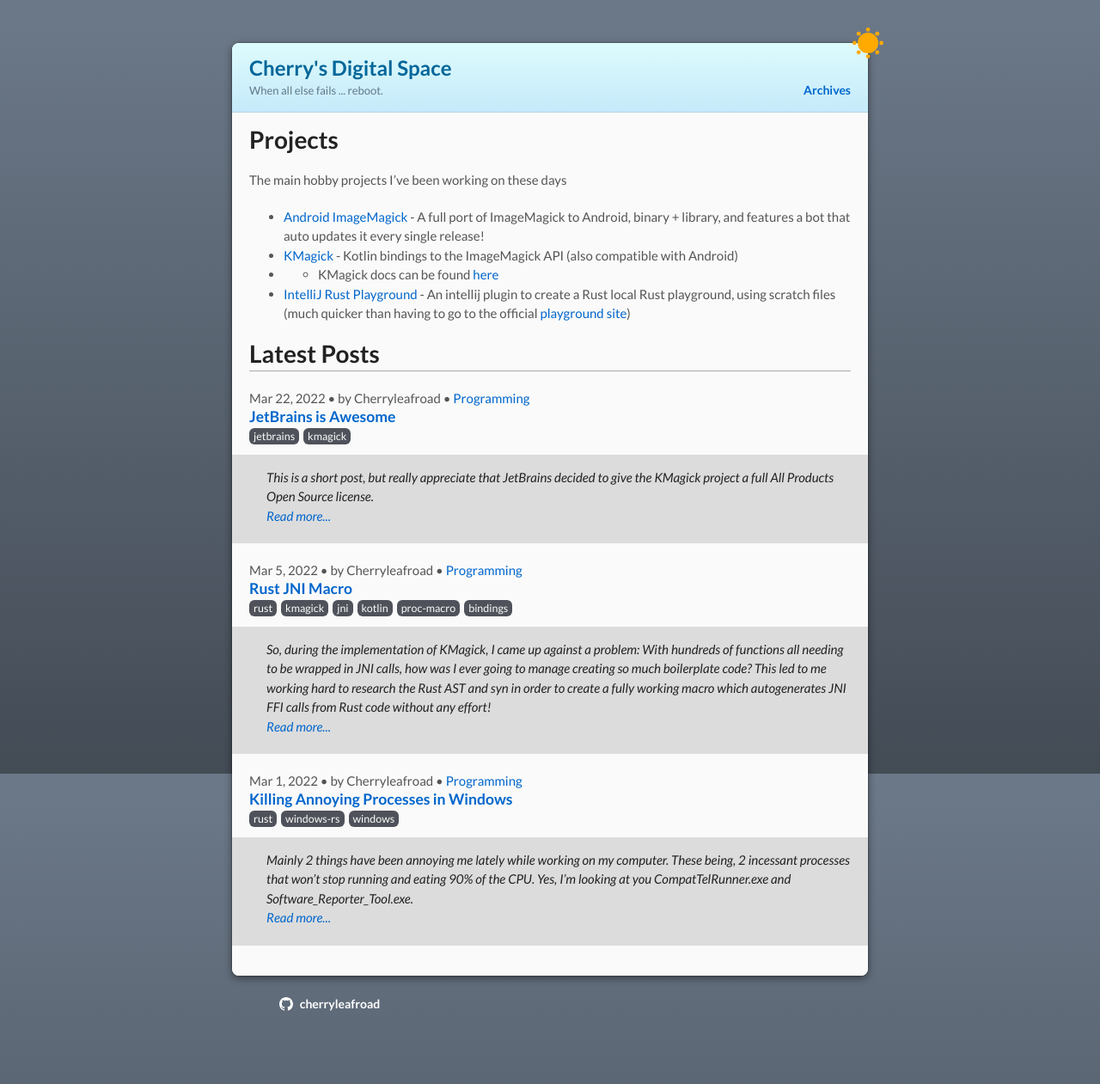
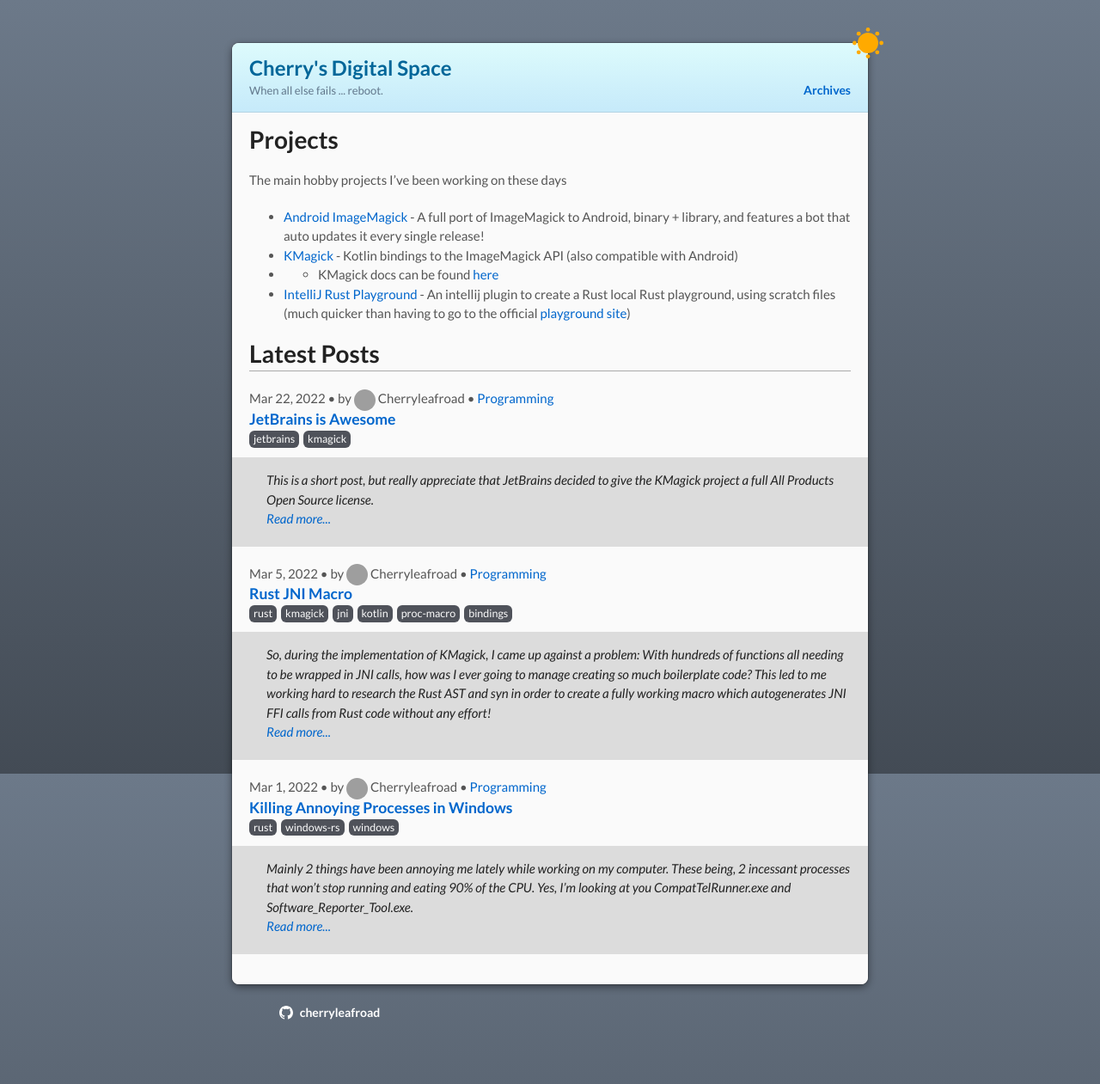
Before and after one commit to MolotovCherry/molotovcherry.github.io, a Jekyll site: the page built from index.md, in a window 1280 px wide. Shown: the whole page at 86% size. Built offline with Jekyll 4.4.1, drawn with Linux system fonts in a browser that asks for light colours; our own code applies the rules of GitHub Pages for plain Markdown files; grey boxes are pictures that could not be loaded.

Commit message:
Github avatars

```diff
--- a/_config.yml
+++ b/_config.yml
@@ -63,6 +63,8 @@
 plugins:
   - jekyll-feed
   - jekyll-sitemap
+  - jemoji
+  - jekyll-avatar
 
 titles_from_headings:
   strip_title: true
--- a/_layouts/category-page.html
+++ b/_layouts/category-page.html
@@ -12,7 +12,7 @@
 			<span class="post-meta tag-post">{{ post.date | date: date_format }}</span>
 			{% assign author = page.author | default: site.author %}
 			{%- if author -%}
-				<span itemprop="author" itemscope itemtype="http://schema.org/Person"><span class="p-author h-card" itemprop="name"> • by {{ author }}</span></span>
+			&nbsp;• by <div class="avatar-container">{% avatar {{ author }} size=100 %}</div> <span itemprop="author" itemscope itemtype="http://schema.org/Person"><span class="p-author h-card" itemprop="name">{{ author }}</span></span>
 			{%- endif -%}
 			<h3 class="tag-post">
 				<a class="post-link" href="{{ post.url | relative_url }}">
--- a/_layouts/home.html
+++ b/_layouts/home.html
@@ -28,10 +28,10 @@
         <span class="post-meta">{{ post.date | date: date_format }}</span>
         {% assign author = page.author | default: site.author %}
         {%- if author -%}
-          <span itemprop="author" itemscope itemtype="http://schema.org/Person"><span class="p-author h-card" itemprop="name"> • by {{ author }}</span></span>
+           &nbsp;• by <div class="avatar-container">{% avatar {{ author }} size=100 %}</div> <span itemprop="author" itemscope itemtype="http://schema.org/Person"><span class="p-author h-card" itemprop="name">{{ author }}</span></span>
         {%- endif -%}
         {% if post.category %}
-          <span> • <a href="/category/{{ post.category | slugify }}">{{ post.category }}</a></span>
+          &nbsp;• <a href="/category/{{ post.category | slugify }}">{{ post.category }}</a>
         {% endif %}
         <h3>
           <a class="post-link" href="{{ post.url | relative_url }}">
--- a/_layouts/post.html
+++ b/_layouts/post.html
@@ -12,7 +12,7 @@
       </time>
       {% assign author = page.author | default: site.author %}
       {%- if author -%}
-        • by <span itemprop="author" itemscope itemtype="http://schema.org/Person"><span class="p-author h-card" itemprop="name">{{ author }}</span></span>
+        • by <div class="avatar-container">{% avatar {{ author }} size=100 %}</div> <span itemprop="author" itemscope itemtype="http://schema.org/Person"><span class="p-author h-card" itemprop="name">{{ author }}</span></span>
       {%- endif -%}
       {% if page.category %}
         • <span><a href="/category/{{ page.category | slugify }}">{{ page.category }}</a></span>
--- a/_layouts/tag-page.html
+++ b/_layouts/tag-page.html
@@ -11,10 +11,10 @@
 			<span class="post-meta tag-post">{{ post.date | date: date_format }}</span>
 			{% assign author = page.author | default: site.author %}
 			{%- if author -%}
-				<span itemprop="author" itemscope itemtype="http://schema.org/Person"><span class="p-author h-card" itemprop="name"> • by {{ author }}</span></span>
+				&nbsp;• by <div class="avatar-container">{% avatar {{ author }} size=100 %}</div> <span itemprop="author" itemscope itemtype="http://schema.org/Person"><span class="p-author h-card" itemprop="name">{{ author }}</span></span>
 			{%- endif -%}
 			{% if post.category %}
-				<span> • <a href="/category/{{ post.category | slugify }}">{{ post.category }}</a></span>
+				&nbsp;• <a href="/category/{{ post.category | slugify }}">{{ post.category }}</a>
 			{% endif %}
 			<h3 class="tag-post">
 				<a class="post-link" href="{{ post.url | relative_url }}">
--- a/assets/css/style.scss
+++ b/assets/css/style.scss
@@ -2,6 +2,35 @@
 ---
 
 @import "{{ site.theme }}";
+
+.avatar-container {
+  max-width: 25px;
+  max-height: 25px;
+  vertical-align: middle;
+  display: inline-block;
+}
+
+.avatar {
+  border-radius: 50%;
+  width: 100%;
+  height: 100%;
+
+  &:hover {
+    transform: scale(3);
+    width: 300%;
+    height: 300%;
+  }
+
+  &:not(:hover) {
+    transform: scale(1);
+  }
+
+  &:hover,
+  &:not(:hover) {
+    transition: all 300ms;;
+    transition-delay: 250ms;
+  }
+}
 
 // code blocks in text
 p > code,
```
Also changed, not shown: assets/js/immediate.js (line endings or trailing spaces).
